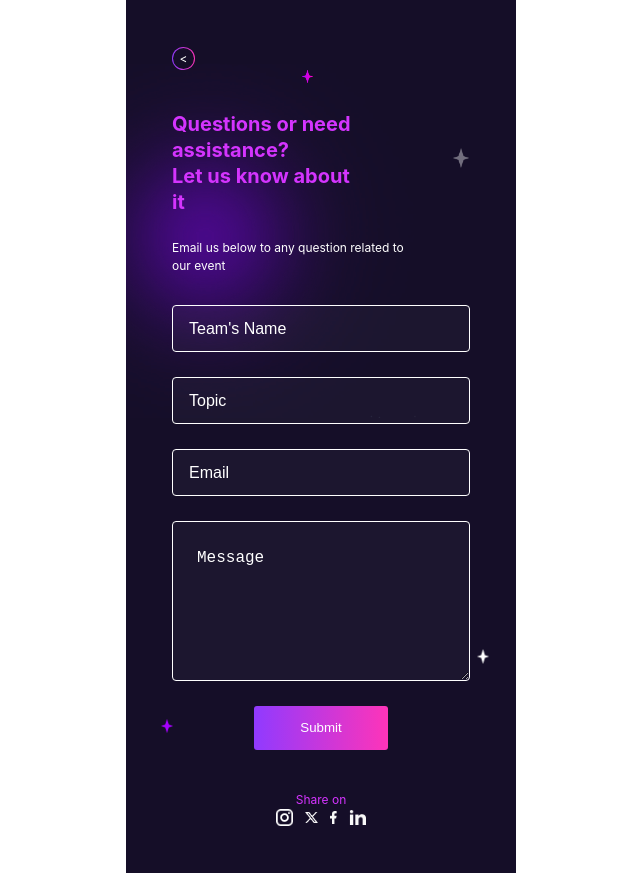
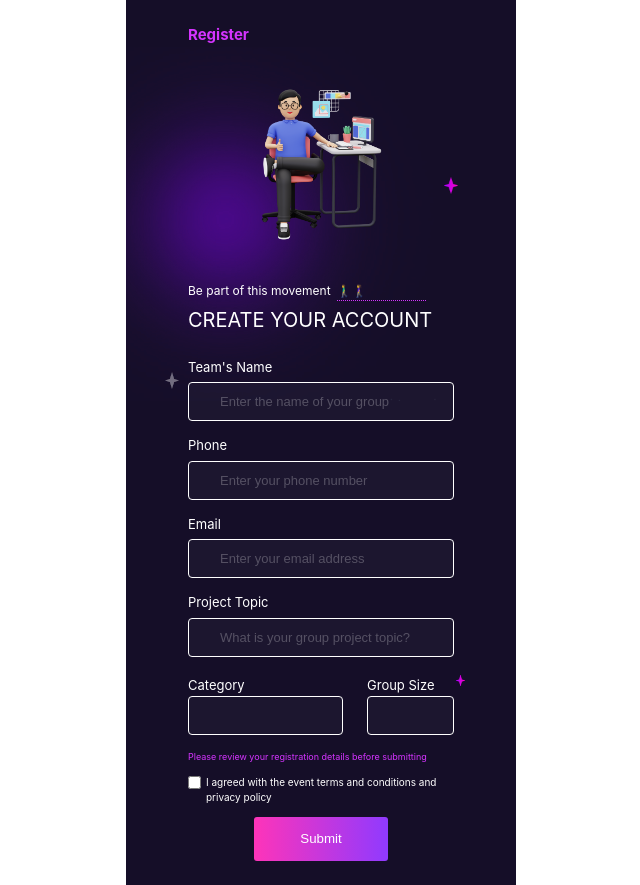
Before and after one commit to lexzee/getlinked, a React (Vite) app: page / in a window 1280 px wide. Shown: the whole page, without its empty margins (319-959 px from the left). Built offline with nearby package versions, Linux system fonts and the light colour scheme.

Commit message:
Styling Background Elements and addedRegister and Confirmation page

```diff
--- a/src/App.jsx
+++ b/src/App.jsx
@@ -12,6 +12,7 @@ import Partners from './components/Partners'
 import Privacy from './components/Privacy'
 import Footer from './components/Footer'
 import Contact from './components/Contact'
+import Register from './components/Register'
 
 function App() {
   const [count, setCount] = useState(0)
@@ -41,7 +42,8 @@ function App() {
         <hr className='secDiv' />
         <Footer /> */}
 
-        <Contact />
+        {/* <Contact /> */}
+        <Register />
       </div>
     </>
   )
--- /dev/null
+++ b/src/components/Confirmation.jsx
@@ -0,0 +1,28 @@
+import cheers from '../assets/images/cheers.png'
+import tick from '../assets/images/greenTick.png'
+import Button from './Button'
+import starW from '../assets/images/star-1.png'
+import starG from '../assets/images/star-g.png'
+import starP from '../assets/images/star-p.png'
+
+const Confirmation = () => {
+  return (
+    <div className='confirmation'>
+      <img src={starW} alt="" className="starW" />
+      <img src={starP} alt="" className="starP" />
+      <img src={starG} alt="" className="starG" />
+
+      <div className="imgs">
+        <img src={tick} alt="" className="tick" />
+        <img src={cheers} alt="" className="cheers" />
+      </div>
+      <h2>
+        Congratulations<br />you have successfully Registered!
+      </h2>
+      <p>Yes, it was easy and you did it!<br />check your mail box for next step</p>
+      <Button value={"Back"} />
+    </div>
+  )
+}
+
+export default Confirmation
--- /dev/null
+++ b/src/components/Register.jsx
@@ -0,0 +1,86 @@
+import designer from '../assets/images/designer.png'
+import Button from './Button'
+import starW from '../assets/images/star-1.png'
+import starP from '../assets/images/star-g.png'
+import lens from '../assets/images/lensml.png'
+import Confirmation from './Confirmation'
+
+const Register = () => {
+  return (
+    <div className='reg-confirm'>
+
+      <div className="confirmed hidden">
+        <Confirmation />
+      </div>
+      <div className="register">
+        <img src={starW} alt="" className="starW" />
+        <img src={starP} alt="" className="starP" />
+        <img src={starP} alt="" className="starPs" />
+        <img src={lens} alt="" className="lens" />
+
+
+        <p className="title">Register</p>
+        <div className="reg1">
+          <img src={designer} alt="" className="mImg" />
+        </div>
+
+        <div className="reg2">
+          <aside>
+          <p> Be part of this movement</p>
+          <div className="dot">
+            <p>🚶‍♂️</p>
+            <p>🚶‍♀️</p>
+          </div>
+          </aside>
+          <h1 className="head">Create Your Account</h1>
+
+          <form action="" className="regF">
+            <label htmlFor="name">
+              Team's Name
+            </label>
+            <input type='text' className="name" id='name' placeholder='Enter the name of your group' />
+            <label htmlFor="phone">
+              Phone
+            </label>
+            <input type="tel" className="phone" id='phone' placeholder='Enter your phone number' />
+            <label htmlFor="email">
+              Email
+            </label>
+            <input type="email" className="email" id='email' placeholder='Enter your email address' />
+            <label htmlFor="topic">
+              Project Topic
+            </label>
+            <input type="text" className="topic" id='topic' placeholder='What is your group project topic?' />
+
+            <div className="cat-size">
+              <div className="cat">
+                <label htmlFor="category">
+                  Category
+                </label>
+                <input type="text" className="category" id='category'/>
+              </div>
+
+              <div className="size">
+                <label htmlFor="size">
+                  Group Size
+                </label>
+                <input type="text" className="topic" id='size'/>
+              </div>
+            </div>
+
+            <p className="note">
+            Please review your registration details before submitting
+            </p>
+            <div className="terms">
+              <input type="checkbox" name="terms" id="terms" />
+              <p className="term">I agreed with the event terms and conditions and privacy policy</p>
+            </div>
+            <Button value={"Submit"} />
+          </form>
+        </div>
+      </div>
+    </div>
+  )
+}
+
+export default Register
--- a/src/scss/_config.scss
+++ b/src/scss/_config.scss
@@ -1,4 +1,4 @@
-$primaryColor: linear-gradient(90deg, #903AFF, #FE34B9);
+$primaryColor: linear-gradient(90deg, #FE34B9,#903AFF );
 $purple: #150E28;
 $lPurple: #903AFF;
 $pink: #D434FE;
--- a/src/scss/_mobile.scss
+++ b/src/scss/_mobile.scss
@@ -5,9 +5,21 @@
   min-width: 100%;
   position: absolute;
 }
-.quesMark, .starW, .starWs, .starWss, .starP, .starPs, .starG, .starGs, .creative, .arrow{
+.quesMark, .starW, .starWs, .starWss, .starP, .starPs, .starG, .starGs, .creative, .arrow, .tick{
   z-index: -1;
   position: absolute;
+}
+
+.confirmed{
+  z-index: 3;
+  position: fixed;
+  // margin-top: -50%;
+}
+.register{
+  // z-index: 2;
+}
+.reg-confirm{
+  z-index: 0;
 }
 
 .App{
@@ -996,10 +1008,12 @@
 
       &::after{
         content: '<';
+        box-sizing: border-box;
         display: flex;
         place-content: center;
         place-items: center;
         font-size: 12px;
+        padding-bottom: 1px;
         width: 21px;
         height: 21px;
         border-radius: 100%;
@@ -1059,13 +1073,9 @@
       text-align: center;
 
       input{
-        text-align: left;
         height: 47px;
         padding: 0 16px;
         font-size: 16px;
-        background: rgba(255, 255, 255, 0.03);
-        border: 1px solid #fff;
-        border-radius: 4px;
 
         &::placeholder{
           color: #fff;
@@ -1091,6 +1101,206 @@
         align-self: center;
       }
     }
+  }
+
+  .reg-confirm{
+      .register{
+        position: relative;
+        display: flex;
+        flex-direction: column;
+        padding: 24px 62px;
+        // z-index;
+        opacity: 1;
+
+        .lens{
+          left: -15%;
+          top: 5%;
+        }
+        .starP{
+          width: 14px;
+          right: 15%;
+          top: 20%;
+        }
+        .starW{
+          width: 14px;
+          left: 10%;
+          top: 42%;
+          opacity: .4;
+        }
+        .starPs{
+          width: 9px;
+          right: 13%;
+          bottom: 22.5%;
+        }
+
+        .title{
+          font-size: 15px;
+          font-weight: bold;
+          color: $pink;
+        }
+
+        .reg1{
+          margin: 20px auto;
+
+          img{
+            width: 195px;
+          }
+        }
+
+        .reg2{
+          h1{
+            font-size: 20px;
+            text-transform: uppercase;
+            margin: 4px 0 23px;
+          }
+          aside{
+            display: flex;
+            align-items: last baseline;
+            gap: 6.18px;
+            p{
+              font-size: 12px;
+            }
+
+
+            .dot{
+              display: flex;
+              width: 89.1px;
+              border-bottom: 1px dotted $pink;
+            }
+          }
+
+          form{
+            position: relative;
+            flex: 1 1;
+            display: flex;
+            flex-direction: column;
+
+            label{
+              font-size: 13px;
+              margin-bottom: 5px;
+            }
+            input{
+              height: 39px;
+              padding: 0 31px;
+              font-size: 13px;
+              margin-bottom: 15px;
+            }
+
+            .cat-size{
+              // width: inherit;
+              gap: 24px;
+              overflow: hidden;
+              position: relative;
+              display: flex;
+
+              .cat input{
+                max-width: 155px;
+              }
+
+              .size input{
+                max-width: 87px;
+              }
+            }
+
+            .note{
+              font-size: 9px;
+              color: $pink;
+            }
+
+            .terms{
+              display: flex;
+              gap: 5px;
+              align-items: flex-start;
+              justify-tracks: 1;
+
+              .term{
+                font-size: 10px;
+                margin-top: 12px;
+              }
+
+              [type="checkbox"]{
+                background: rgba(255, 255, 255, 0.03);
+                border: 1px solid #ff0000;
+                border-radius: 4px;
+              }
+            }
+
+            button{
+              width: fit-content;
+              align-self: center;
+            }
+          }
+        }
+      }
+
+      .confirmed{
+        position: absolute;
+        padding: 40px;
+        background: rgba(21, 14, 40, 0.93);
+        min-height: 100%;
+
+        .confirmation{
+          position: relative;
+          margin-top: 170px;
+          // height: 467px;
+          border: 1px solid $pink;
+          border-radius: 5px;
+          padding: 25px 29px 25px;
+          display: flex;
+          flex-direction: column;
+          place-items: center;
+          text-align: center;
+
+          .starP{
+            width: 10px;
+            top: -5%;
+            right: 0%;
+          }
+
+          .starW{
+            width: 14px;
+            left: 15%;
+            top: 40%;
+            opacity: .4;
+          }
+
+          .starG{
+            width: 11px;
+            right: 10%;
+            bottom: -10%;
+          }
+
+          .imgs{
+            // position: absolute;
+            padding-left: 70px;
+            .tick{
+              width: 174.62px;
+              top: 4%;
+              left: 8%;
+              position: absolute;
+            }
+            .cheers{
+              width: 184.92px;
+              z-index: 3;
+            }
+          }
+
+          h2{
+            font-size: 18px;
+            font-weight: bold;
+            line-height: 1.3; margin: 27px auto;
+          }
+
+          p{
+            font-size: 12px;
+            margin-bottom: 16px;
+          }
+
+          button{
+            width: 100%;
+          }
+        }
+      }
 
   }
 }
--- a/src/scss/_utilis.scss
+++ b/src/scss/_utilis.scss
@@ -31,6 +31,17 @@ img{
   max-width: 100%;
 }
 
+input{
+  text-align: left;
+  background: rgba(255, 255, 255, 0.03);
+  border: 1px solid #fff;
+  border-radius: 4px;
+
+  &::placeholder{
+    color: rgba(255, 255, 255, 0.25);
+  }
+}
+
 .hidden{
   display: none;
 }
```
Also changed, not shown: src/assets/images/cheers.png (renamed from src/assets/images/successful-man-3025713-2526911 1.png), src/assets/images/designer.png (renamed from src/assets/images/3d-graphic-designer-showing-thumbs-up-png 1.png).
